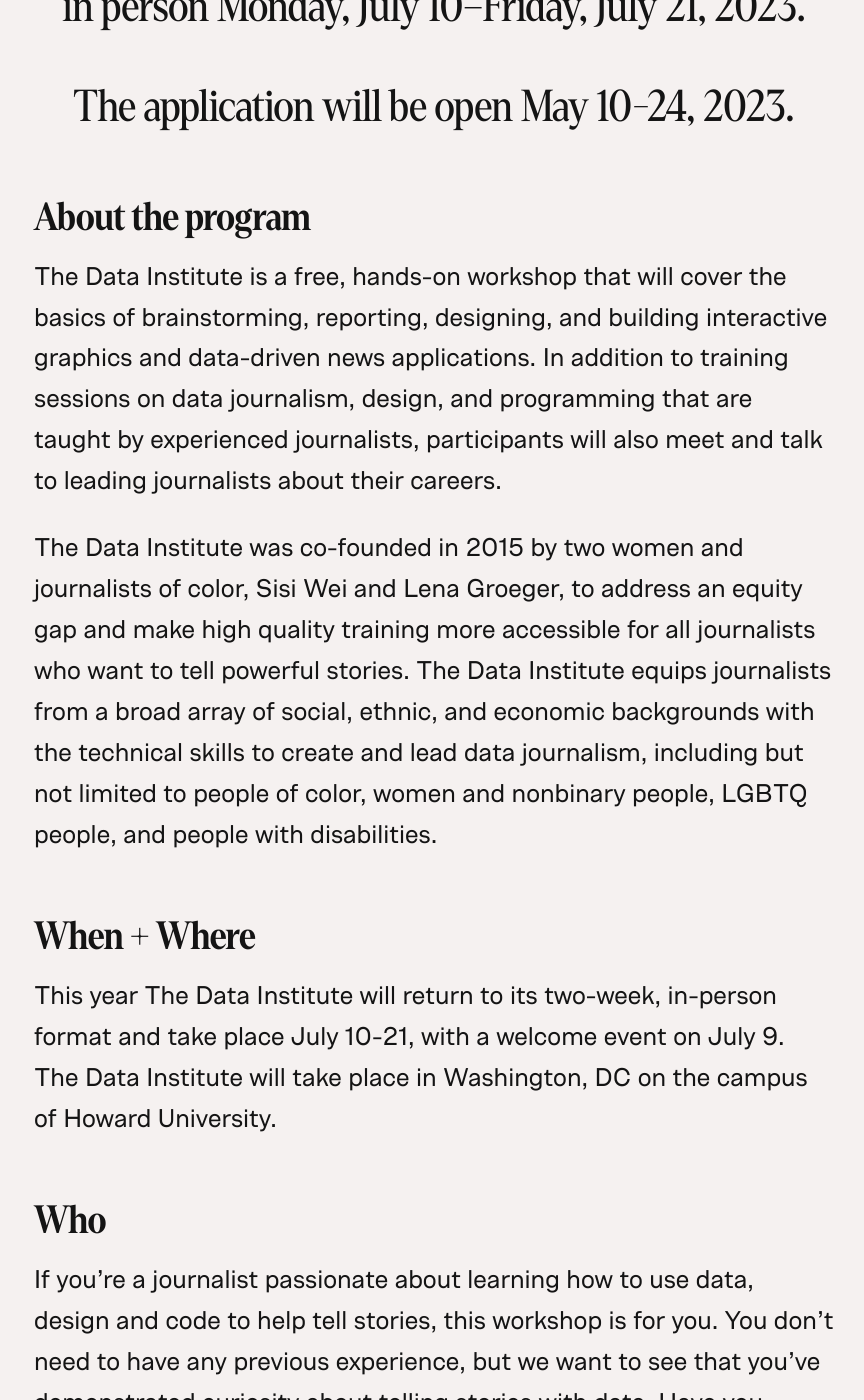
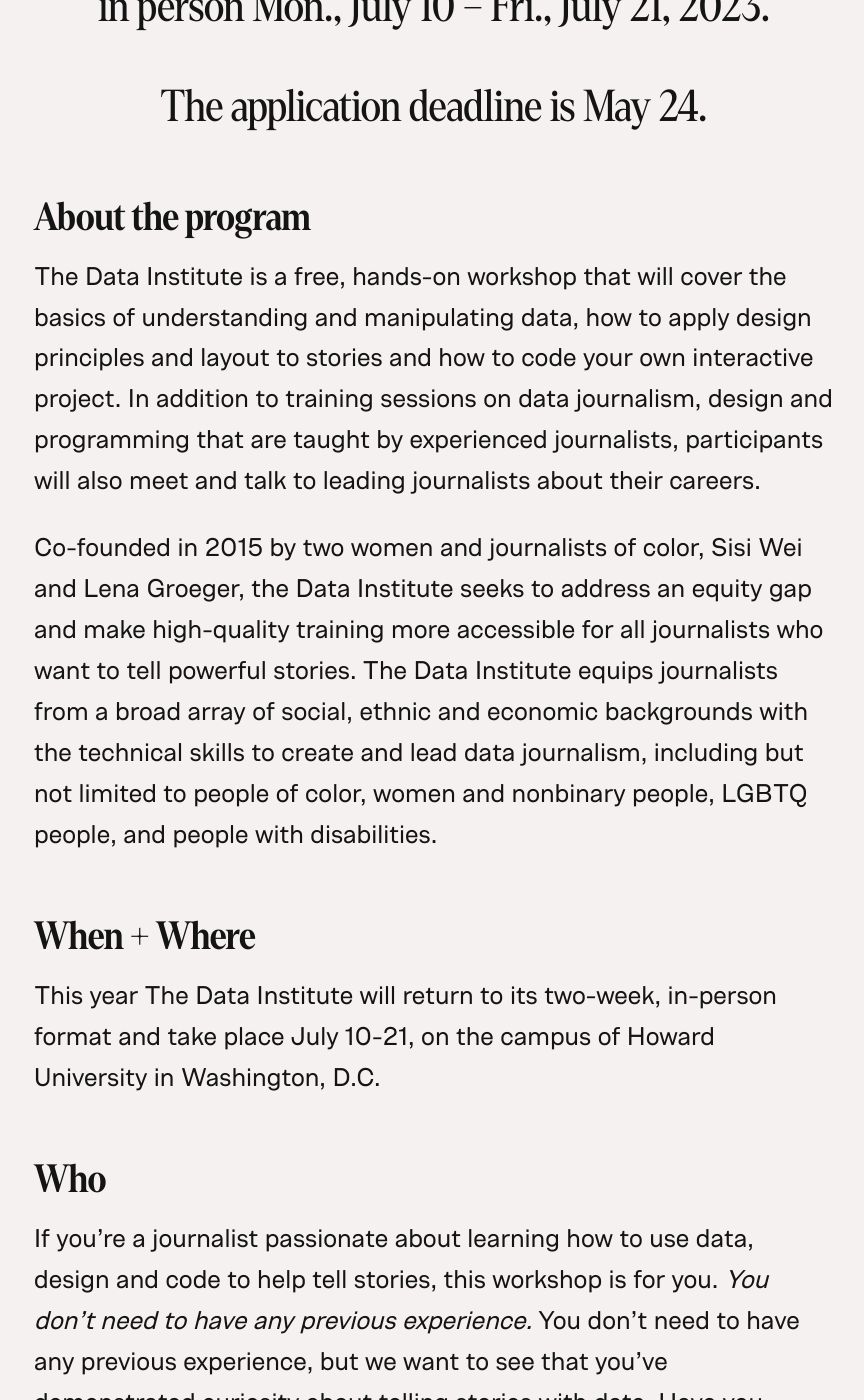
Before and after one commit to OpenNews/datainstitute-website, a Jekyll site: the page built from homepage.md, in a window 1280 px wide and 1400 px high, scrolled down 949 px. Shown: the whole window, without its empty margins (206-1070 px from the left). Built offline with Jekyll 4.4.1, drawn with Linux system fonts in a browser that asks for light colours; some of the changed text lies outside the part shown.

Commit message:
text updates to homepage

```diff
--- a/homepage.md
+++ b/homepage.md
@@ -7,8 +7,8 @@ logo_link: /
 ---
 
 <div class="page-intro">
-    <p class="big-type">This free, intensive workshop teaches journalists how to&nbsp;use data, design, and code. The Data Institute will return in person Monday, July 10–Friday, July 21, 2023.</p>
-    <p class="big-type">The application will be open May 10-24, 2023.</p>
+    <p class="big-type">This free, intensive workshop teaches journalists how to&nbsp;use data, design and code. The Data Institute will return in person Mon., July 10 – Fri., July 21, 2023.</p>
+    <p class="big-type">The application deadline is May 24.</p>
 </div>
 
 
@@ -16,29 +16,29 @@ logo_link: /
 
 ## About the program
 
-The Data Institute is a free, hands-on workshop that will cover the basics of brainstorming, reporting, designing, and building interactive graphics and data-driven news applications. In addition to training sessions on data journalism, design, and programming that are taught by experienced journalists, participants will also meet and talk to leading journalists about their careers.
+The Data Institute is a free, hands-on workshop that will cover the basics of understanding and manipulating data, how to apply design principles and layout to stories and how to code your own interactive project. In addition to training sessions on data journalism, design and programming that are taught by experienced journalists, participants will also meet and talk to leading journalists about their careers.
 
-The Data Institute was co-founded in 2015 by two women and journalists of color, Sisi Wei and Lena Groeger, to address an equity gap and make high quality training more accessible for all journalists who want to tell powerful stories. The Data Institute equips journalists from a broad array of social, ethnic, and economic backgrounds with the technical skills to create and lead data journalism, including but not limited to people of color, women and nonbinary people, LGBTQ people, and people with disabilities.
+Co-founded in 2015 by two women and journalists of color, Sisi Wei and Lena Groeger, the Data Institute seeks to address an equity gap and make high-quality training more accessible for all journalists who want to tell powerful stories. The Data Institute equips journalists from a broad array of social, ethnic and economic backgrounds with the technical skills to create and lead data journalism, including but not limited to people of color, women and nonbinary people, LGBTQ people, and people with disabilities.
 
 
 <span id="when-where"></span>
 
 ## When + Where
 
-This year The Data Institute will return to its two-week, in-person format and take place July 10-21, with a welcome event on July 9. The Data Institute will take place in Washington, DC on the campus of Howard University.
+This year The Data Institute will return to its two-week, in-person format and take place July 10-21, on the campus of Howard University in Washington, D.C.
 
 
 <span id="who"></span>
 
 ## Who
 
-If you’re a journalist passionate about learning how to use data, design and code to help tell stories, this workshop is for you. You don’t need to have any previous experience, but we want to see that you’ve demonstrated curiosity about telling stories with data. Have you tinkered with data, design or code? You’ll be able to tell us in the application.
+If you’re a journalist passionate about learning how to use data, design and code to help tell stories, this workshop is for you. _You don’t need to have any previous experience._ You don’t need to have any previous experience, but we want to see that you’ve demonstrated curiosity about telling stories with data. Have you tinkered with data, design or code? You’ll be able to tell us in the application.
 
 
 <span id="more"></span>
 
 ## More information
 
-We'll update this site with more details and the application on May 10. You can learn more about earlier Data Institutes [on our prior site](https://projects.propublica.org/graphics/ida-propublica-data-institute).
+We'll update this site with more details and the application on May 10.
 
 <span id="faqs"></span>
```
